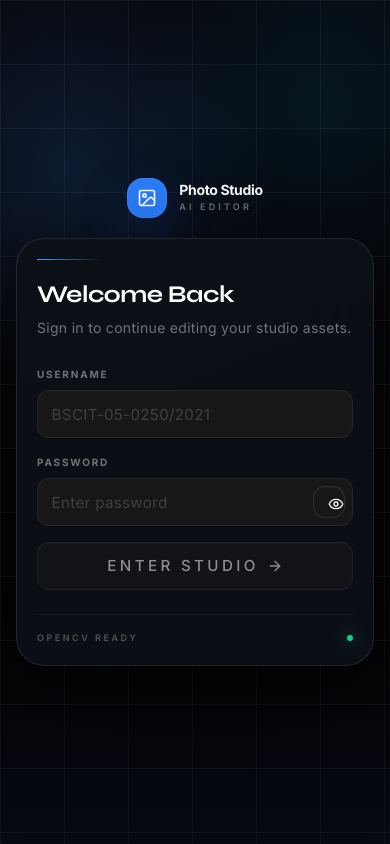
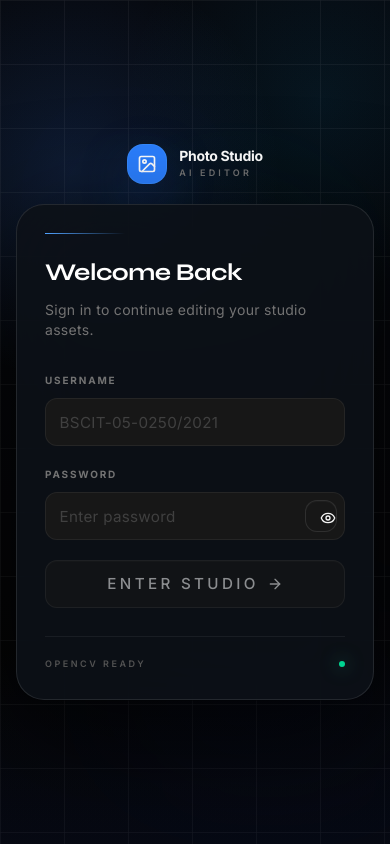
Before and after one commit to gitbuh0-byte/iddl, a React (Vite) app: page / in a window 390 px wide. Built offline with nearby package versions, Linux system fonts and the light colour scheme.

Commit message:
Refine login spacing and background motion

```diff
--- a/src/components/Login.tsx
+++ b/src/components/Login.tsx
@@ -47,6 +47,21 @@ export const Login: React.FC<LoginProps> = ({ onLoginSuccess }) => {
       <div className="absolute inset-0 bg-[radial-gradient(circle_at_18%_20%,rgba(59,130,246,0.16),transparent_28%),radial-gradient(circle_at_82%_12%,rgba(14,165,233,0.09),transparent_24%),linear-gradient(180deg,#06080d_0%,#030303_100%)]" />
       <div className="absolute inset-0 opacity-[0.08] [background-image:linear-gradient(rgba(255,255,255,0.6)_1px,transparent_1px),linear-gradient(90deg,rgba(255,255,255,0.6)_1px,transparent_1px)] [background-size:64px_64px]" />
       <div className="absolute bottom-0 left-0 right-0 h-48 bg-gradient-to-t from-blue-950/20 to-transparent" />
+      <motion.div
+        className="absolute left-[9%] top-[12%] h-48 w-48 rounded-full bg-blue-500/10 blur-3xl"
+        animate={{ opacity: [0.18, 0.42, 0.18], scale: [0.92, 1.12, 0.92] }}
+        transition={{ duration: 5.5, repeat: Infinity, ease: "easeInOut" }}
+      />
+      <motion.div
+        className="absolute right-[11%] top-[20%] h-56 w-56 rounded-full bg-cyan-400/10 blur-3xl"
+        animate={{ opacity: [0.12, 0.34, 0.12], scale: [1.08, 0.9, 1.08] }}
+        transition={{ duration: 6.8, repeat: Infinity, ease: "easeInOut", delay: 0.8 }}
+      />
+      <motion.div
+        className="absolute bottom-[8%] left-[32%] h-40 w-72 rounded-full bg-blue-600/10 blur-3xl"
+        animate={{ opacity: [0.1, 0.28, 0.1], scale: [0.95, 1.06, 0.95] }}
+        transition={{ duration: 7.2, repeat: Infinity, ease: "easeInOut", delay: 1.4 }}
+      />
 
       <motion.div
         initial={{ opacity: 0, y: 18 }}
@@ -64,16 +79,16 @@ export const Login: React.FC<LoginProps> = ({ onLoginSuccess }) => {
           </div>
         </div>
 
-        <div className="rounded-[28px] border border-white/10 bg-[#0d1118]/90 p-5 shadow-[0_35px_120px_rgba(0,0,0,0.55)] backdrop-blur-2xl">
-          <div className="mb-7">
-            <div className="mb-4 h-px w-16 bg-gradient-to-r from-blue-400 to-transparent" />
+        <div className="rounded-[28px] border border-white/10 bg-[#0d1118]/90 p-7 shadow-[0_35px_120px_rgba(0,0,0,0.55)] backdrop-blur-2xl sm:p-8">
+          <div className="mb-8">
+            <div className="mb-5 h-px w-20 bg-gradient-to-r from-blue-400 to-transparent" />
             <h1 className="text-[28px] font-bold tracking-tight text-white">Welcome Back</h1>
-            <p className="mt-1 text-sm text-neutral-500">Sign in to continue editing your studio assets.</p>
+            <p className="mt-2 text-sm text-neutral-500">Sign in to continue editing your studio assets.</p>
           </div>
 
-          <form onSubmit={handleLogin} className="space-y-4">
+          <form onSubmit={handleLogin} className="space-y-5">
             <div>
-              <label htmlFor="username" className="mb-2 block text-[10px] font-bold uppercase tracking-[0.18em] text-neutral-500">
+              <label htmlFor="username" className="mb-2.5 block text-[10px] font-bold uppercase tracking-[0.18em] text-neutral-500">
                 Username
               </label>
               <input
@@ -83,14 +98,14 @@ export const Login: React.FC<LoginProps> = ({ onLoginSuccess }) => {
                 onChange={(e) => setUsername(e.target.value)}
                 onKeyDown={handleKeyDown}
                 placeholder="BSCIT-05-0250/2021"
-                className="h-12 w-full rounded-2xl border border-white/10 bg-white/[0.04] px-4 text-sm text-white placeholder:text-neutral-700 transition focus:border-blue-400/60 focus:bg-white/[0.07]"
+                className="h-12 w-full rounded-2xl border border-white/10 bg-white/[0.04] px-4 text-sm text-white placeholder:text-neutral-700 transition focus:border-blue-400/60 focus:bg-white/[0.07] sm:px-5"
                 disabled={isLoading}
                 autoComplete="username"
               />
             </div>
 
             <div>
-              <label htmlFor="password" className="mb-2 block text-[10px] font-bold uppercase tracking-[0.18em] text-neutral-500">
+              <label htmlFor="password" className="mb-2.5 block text-[10px] font-bold uppercase tracking-[0.18em] text-neutral-500">
                 Password
               </label>
               <div className="relative">
@@ -101,7 +116,7 @@ export const Login: React.FC<LoginProps> = ({ onLoginSuccess }) => {
                   onChange={(e) => setPassword(e.target.value)}
                   onKeyDown={handleKeyDown}
                   placeholder="Enter password"
-                  className="h-12 w-full rounded-2xl border border-white/10 bg-white/[0.04] px-4 pr-12 text-sm text-white placeholder:text-neutral-700 transition focus:border-blue-400/60 focus:bg-white/[0.07]"
+                  className="h-12 w-full rounded-2xl border border-white/10 bg-white/[0.04] px-4 pr-12 text-sm text-white placeholder:text-neutral-700 transition focus:border-blue-400/60 focus:bg-white/[0.07] sm:px-5"
                   disabled={isLoading}
                   autoComplete="current-password"
                 />
@@ -130,7 +145,7 @@ export const Login: React.FC<LoginProps> = ({ onLoginSuccess }) => {
             <button
               type="submit"
               disabled={isLoading || !username || !password}
-              className="group mt-2 flex h-12 w-full items-center justify-center gap-2 rounded-2xl border border-blue-400/30 bg-blue-500 px-4 text-[11px] font-black uppercase tracking-[0.22em] text-white shadow-[0_18px_50px_rgba(37,99,235,0.22)] transition hover:bg-blue-400 disabled:border-white/10 disabled:bg-white/[0.05] disabled:text-neutral-600 disabled:shadow-none"
+              className="group mt-3 flex h-12 w-full items-center justify-center gap-2 rounded-2xl border border-blue-400/30 bg-blue-500 px-4 text-[11px] font-black uppercase tracking-[0.22em] text-white shadow-[0_18px_50px_rgba(37,99,235,0.22)] transition hover:bg-blue-400 disabled:border-white/10 disabled:bg-white/[0.05] disabled:text-neutral-600 disabled:shadow-none"
             >
               {isLoading ? (
                 <>
@@ -146,7 +161,7 @@ export const Login: React.FC<LoginProps> = ({ onLoginSuccess }) => {
             </button>
           </form>
 
-          <div className="mt-6 flex items-center justify-between border-t border-white/6 pt-4">
+          <div className="mt-7 flex items-center justify-between border-t border-white/6 pt-5">
             <span className="text-[9px] font-semibold uppercase tracking-[0.28em] text-neutral-600">OpenCV Ready</span>
             <span className="h-1.5 w-1.5 rounded-full bg-emerald-400 shadow-[0_0_18px_rgba(52,211,153,0.7)]" />
           </div>
```
